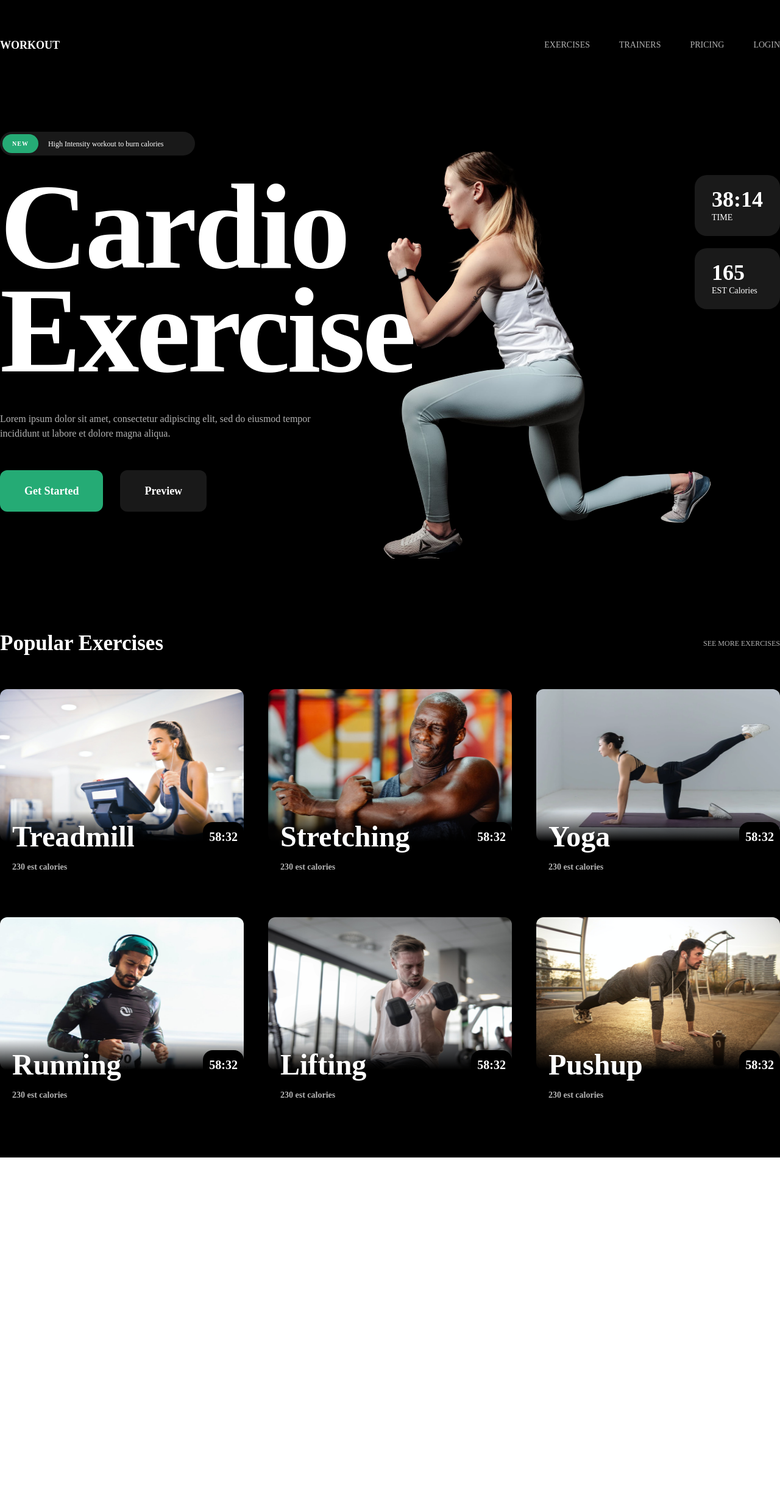
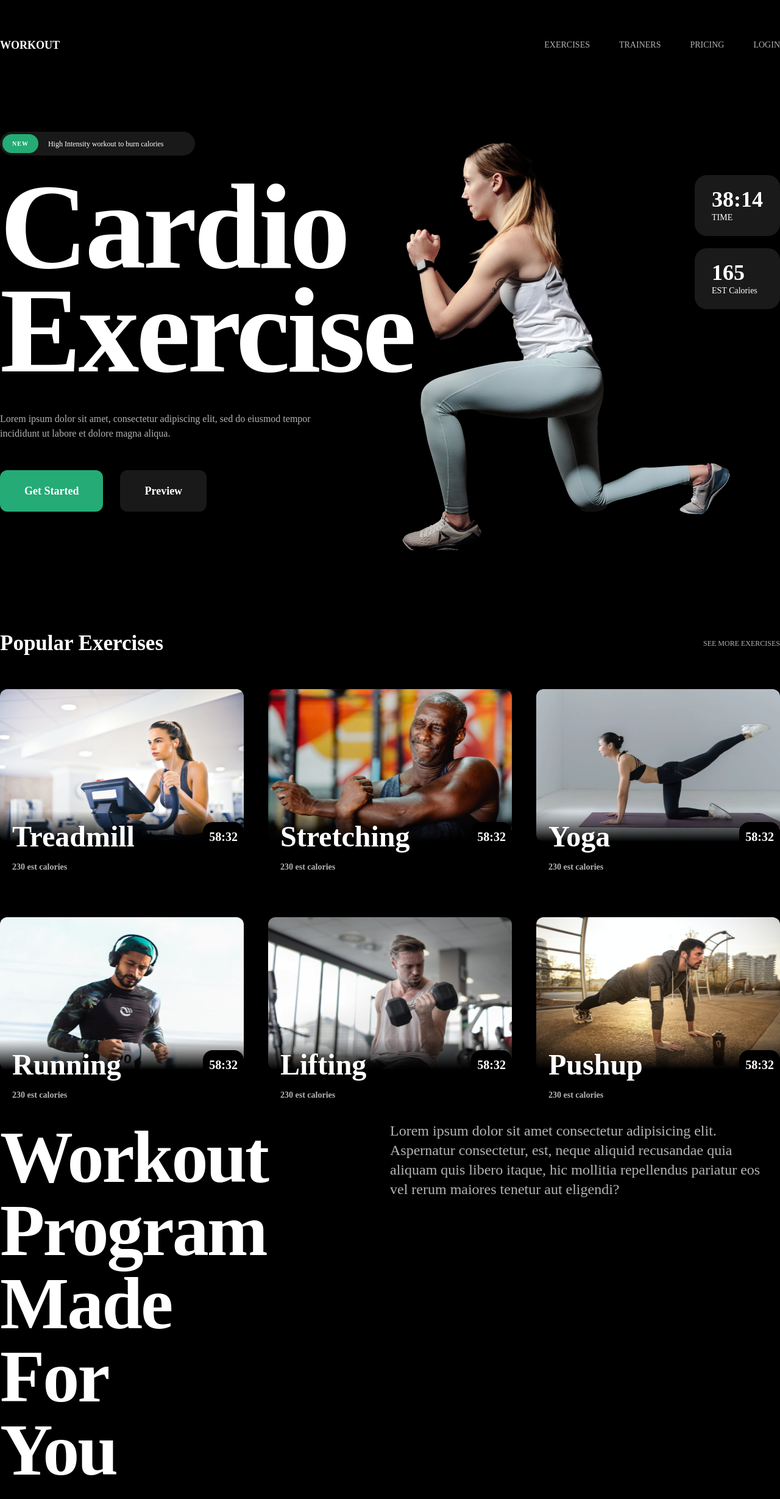
Before and after one commit to KevinPalowa/fitness-landing-page, a React (Create React App) app: page / in a window 1280 px wide. Shown: the top 2458 px of the page at 61% size. Before the commit the page ends 1898 px from the top, so only its background shows below. Built offline with nearby package versions, Linux system fonts and the light colour scheme.

Commit message:
fix img in hero

```diff
--- a/src/App.js
+++ b/src/App.js
@@ -1,11 +1,13 @@
 import Hero from "./Components/Hero";
 import PopularSection from "./Components/PopularSection";
+import Trainer from "./Components/Trainer";
 function App() {
   return (
     <main className="bg-black text-white">
       <div className="container mx-auto py-[3.75rem]">
         <Hero />
         <PopularSection />
+        <Trainer />
       </div>
     </main>
   );
--- a/src/Components/Hero.js
+++ b/src/Components/Hero.js
@@ -8,7 +8,7 @@ export default function Hero() {
     <>
       <NavBar />
       <Chip />
-      <div className="flex mt-8">
+      <div className="flex relative mt-8">
         <p className="font-semibold text-[200px] text-white tracking-tight leading-[10.625rem]">
           Cardio Exercise
         </p>
@@ -16,11 +16,11 @@ export default function Hero() {
           <Panel main="38:14" color="#ffe642" secondary="TIME" />
           <Panel main="165" color="#FB1351" secondary="EST Calories" />
         </div>
+        <img
+          className="absolute -top-[280px] right-0"
+          src="/img/img_ccexpress.png"
+        />
       </div>
-      <img
-        className="absolute right-[31px] top-[21px]"
-        src="/img/img_ccexpress.png"
-      />
       {/* <div className="bg-hero w-full h-[2000px]"></div> */}
       <p className="opacity-70 mt-12 w-5/12">
         Lorem ipsum dolor sit amet, consectetur adipiscing elit, sed do eiusmod
--- /dev/null
+++ b/src/Components/Trainer.js
@@ -0,0 +1,17 @@
+import React from "react";
+
+export default function Trainer() {
+  return (
+    <div className="flex justify-between">
+      <p className="w-3/12 font-semibold text-[120px] tracking-tight leading-[120px]">
+        Workout Program Made For You
+      </p>
+      <p className="opacity-70 w-6/12 text-2xl">
+        Lorem ipsum dolor sit amet consectetur adipisicing elit. Aspernatur
+        consectetur, est, neque aliquid recusandae quia aliquam quis libero
+        itaque, hic mollitia repellendus pariatur eos vel rerum maiores tenetur
+        aut eligendi?
+      </p>
+    </div>
+  );
+}
```
Also changed, not shown: public/img/art.png (added).
